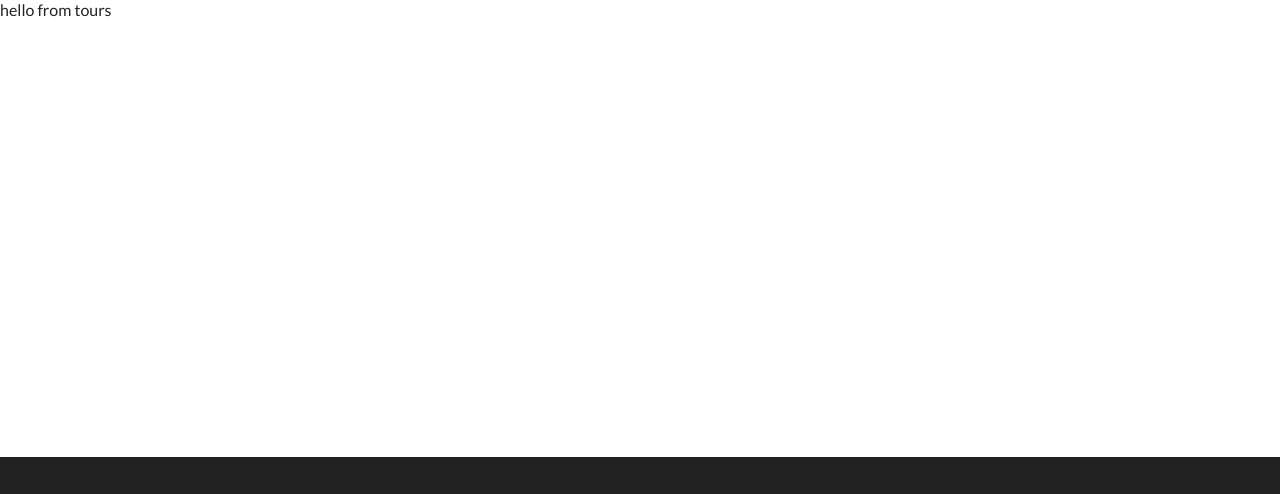
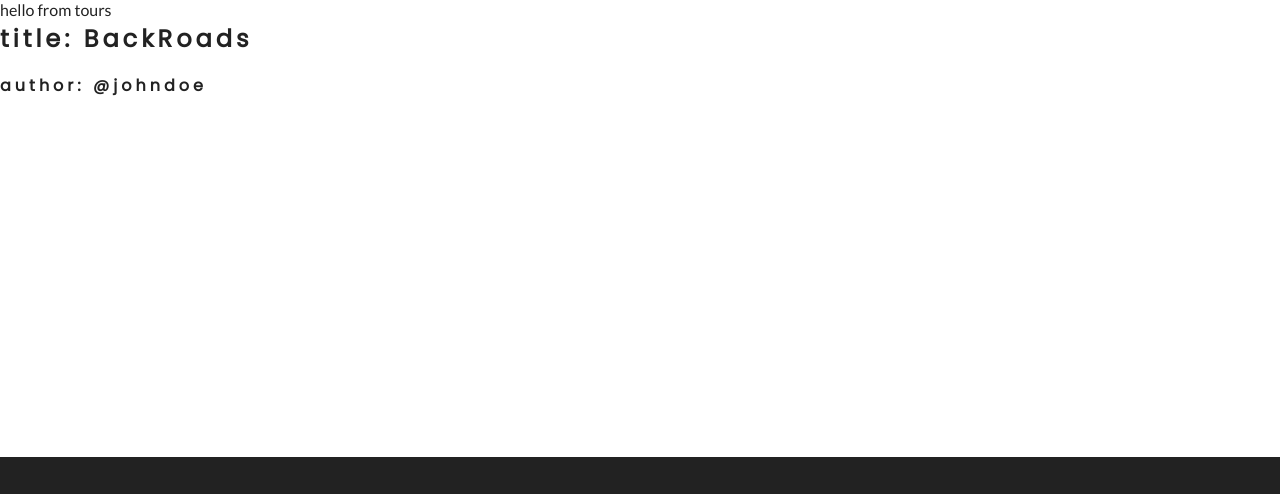
Before and after one commit to Willowmoon/gatsby-backroads-tutorial, a Gatsby site: page /tours in a window 1280 px wide. Shown: the part 148-642 px from the top of the page. Built offline with nearby package versions, Linux system fonts and the light colour scheme; Gatsby itself is replaced by a stand-in of ours.

Commit message:
useStaticQuery and StaticQuery graphjql

```diff
--- a/gatsby-config.js
+++ b/gatsby-config.js
@@ -5,6 +5,13 @@
  */
 
 module.exports = {
+  siteMetadata: {
+    title: "BackRoads",
+    description:
+      "Explore awesome worldwide tours & discover what makes each of them unique. Forget your daily routine & say yes to adventure!",
+    author: "@johndoe",
+    data: ["item1", "item2"],
+  },
   /* Your site config here */
   plugins: [
     `gatsby-plugin-sass`,
--- /dev/null
+++ b/src/examples/RegularHeader.js
@@ -0,0 +1,30 @@
+import React from "react"
+import { StaticQuery, graphql } from "gatsby"
+const getSiteData = graphql`
+  query {
+    site {
+      info: siteMetadata {
+        title
+        description
+        author
+      }
+    }
+  }
+`
+const RegularHeader = () => {
+  return (
+    <StaticQuery
+      query={getSiteData}
+      render={(data) => {
+        return (
+          <div>
+            <h2>title: {data.site.info.title}</h2>
+            <h4>author: {data.site.info.author}</h4>
+          </div>
+        )
+      }}
+    />
+  )
+}
+
+export default RegularHeader
--- a/src/pages/tours.js
+++ b/src/pages/tours.js
@@ -1,9 +1,15 @@
 import React from "react"
 import Layout from "../components/Layout"
 import Button from "../examples/Button"
+import Header from "../examples/RegularHeader"
 
 const tours = () => {
-  return <Layout>hello from tours</Layout>
+  return (
+    <Layout>
+      hello from tours
+      <Header />
+    </Layout>
+  )
 }
 
 export default tours
```
Also changed, not shown: src/examples/Header.js (added, +30 -0 lines).
